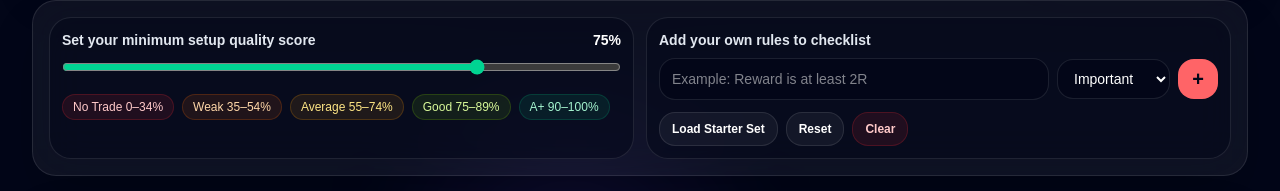
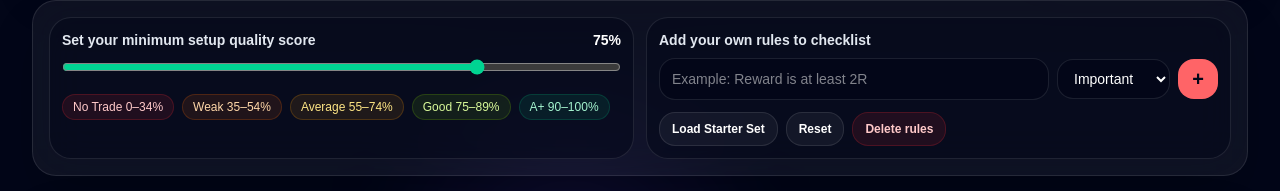
Before and after one commit to Johny-88/Trade-Meter, a Next.js app: page / in a window 1280 px wide. Shown: the part 376-567 px from the top of the page. Built offline with nearby package versions, Linux system fonts and the light colour scheme.

Commit message:
Change button text from 'Clear' to 'Delete rules'

```diff
--- a/app/page.tsx
+++ b/app/page.tsx
@@ -714,7 +714,7 @@ export default function Home() {
                     onClick={clearAllRules}
                     className="rounded-2xl border border-red-500/20 bg-red-500/10 px-3 py-2 text-xs font-semibold text-red-200 transition hover:bg-red-500/20"
                   >
-                    Clear
+                    Delete rules
                   </button>
                 </div>
               </div>
```
